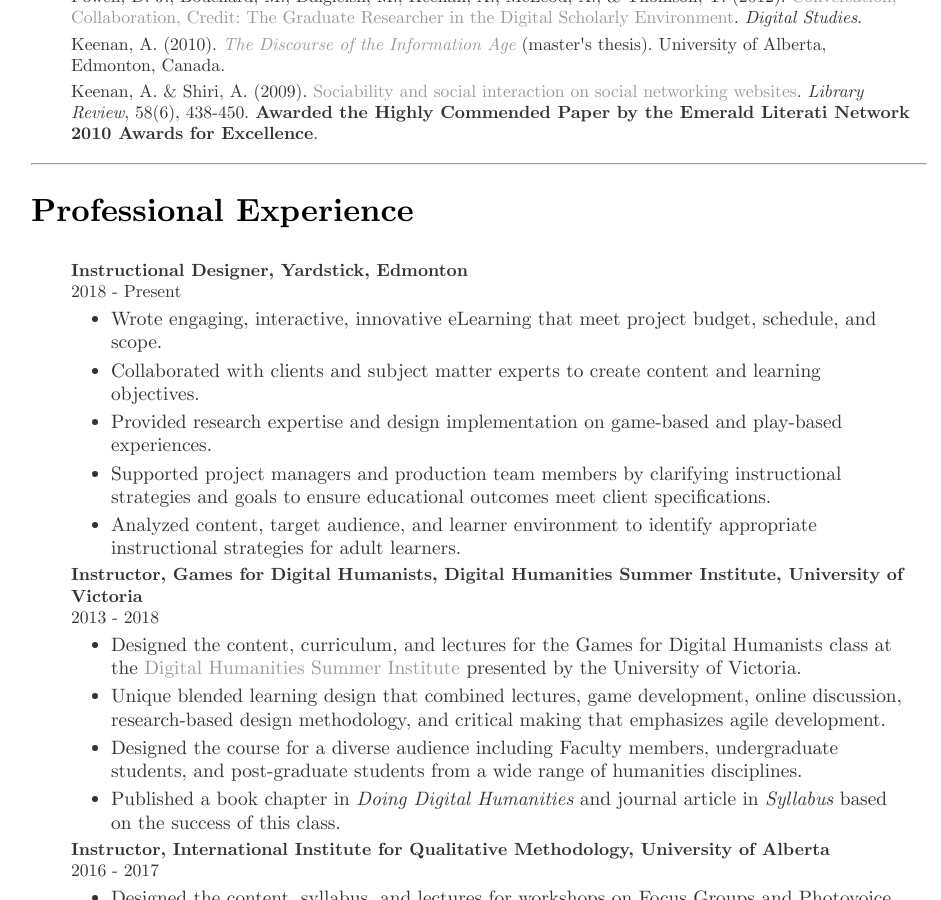
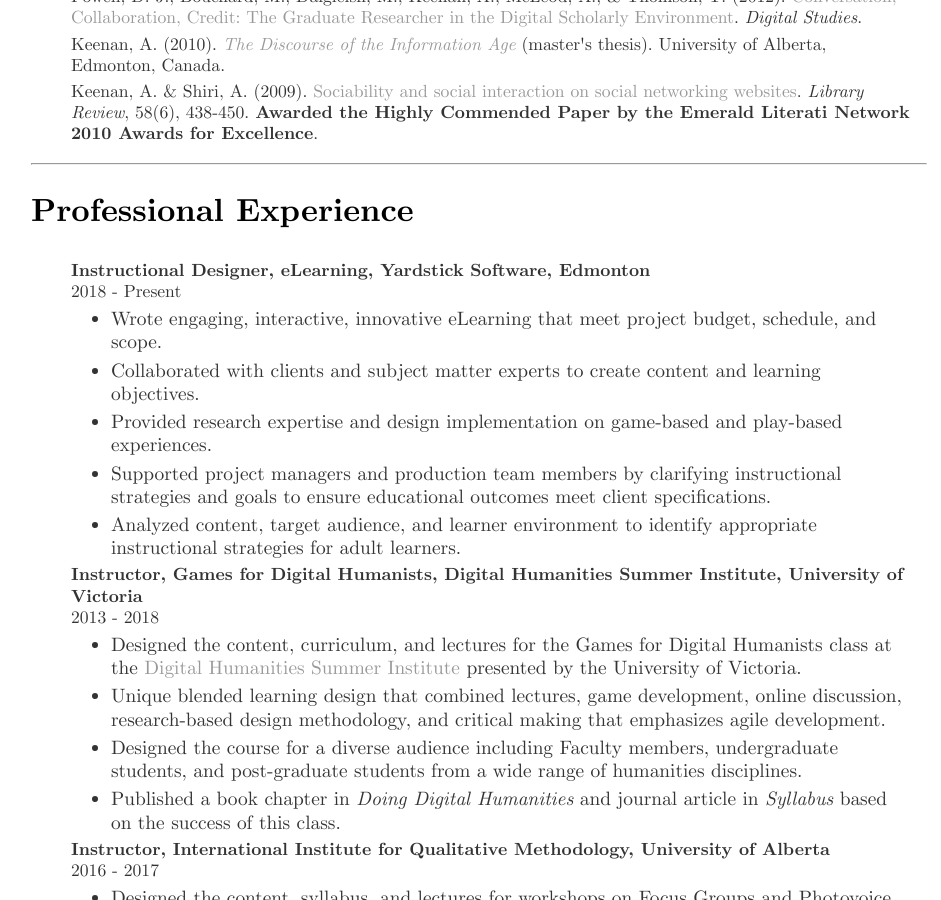
Before and after one commit to bigrube77/bigrube77.github.io, a Jekyll site: the page built from cv/index.html, in a window 1280 px wide and 900 px high, scrolled down 793 px. Shown: the whole window, without its empty margins (161-1102 px from the left). Built offline with Jekyll 4.4.1, drawn with Linux system fonts in a browser that asks for light colours.

Commit message:
Update index.html

```diff
--- a/cv/index.html
+++ b/cv/index.html
@@ -68,7 +68,7 @@
 
 <ul>
 
-<li> <b>Instructional Designer, Yardstick, Edmonton</b> <br> 2018 - Present <ul style="list-style-type:disc">
+<li> <b>Instructional Designer, eLearning, Yardstick Software, Edmonton</b> <br> 2018 - Present <ul style="list-style-type:disc">
 
 <li>Wrote engaging, interactive, innovative eLearning that meet project budget, schedule, and scope.
 
```
